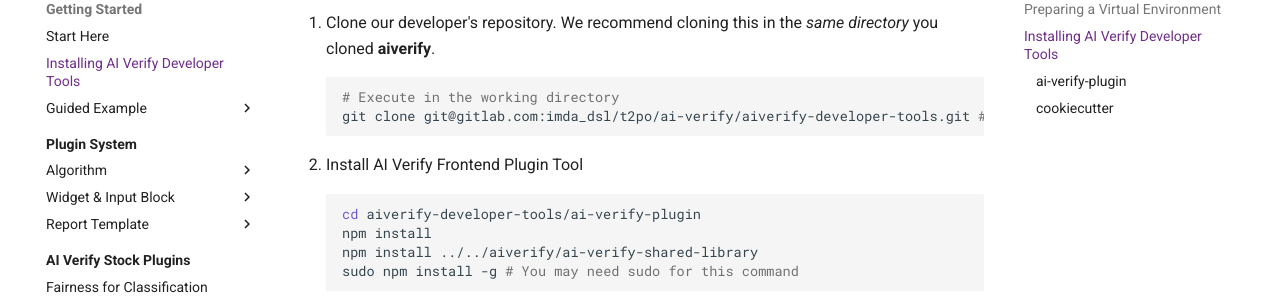
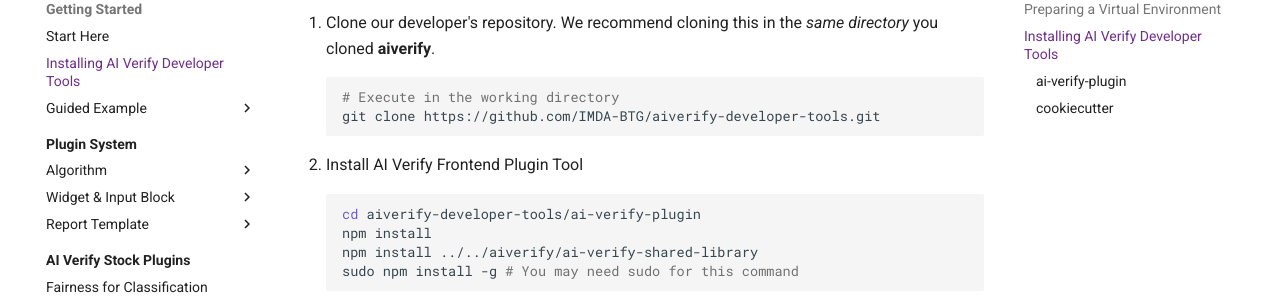
Before and after one commit to aiverify-foundation/aiverify-developer-tools, an MkDocs documentation site: the page built from docs/getting_started/install_aiverify_dev_tools.md, in a window 1280 px wide and 900 px high, scrolled down 2873 px. Shown: the part 153-453 px from the top of the window. Built offline with MkDocs 1.6.1 and Material for MkDocs 9.7.7, drawn with Linux system fonts in a browser that asks for light colours.

Commit message:
Updated the link

````diff
--- a/docs/getting_started/install_aiverify_dev_tools.md
+++ b/docs/getting_started/install_aiverify_dev_tools.md
@@ -121,7 +121,7 @@
 1. Clone our developer's repository. We recommend cloning this in the *same directory* you cloned **aiverify**.
 ```bash
 # Execute in the working directory
-git clone git@gitlab.com:imda_dsl/t2po/ai-verify/aiverify-developer-tools.git # requires Github public SSH key
+git clone https://github.com/IMDA-BTG/aiverify-developer-tools.git
 ```
 
 2. Install AI Verify Frontend Plugin Tool
````
